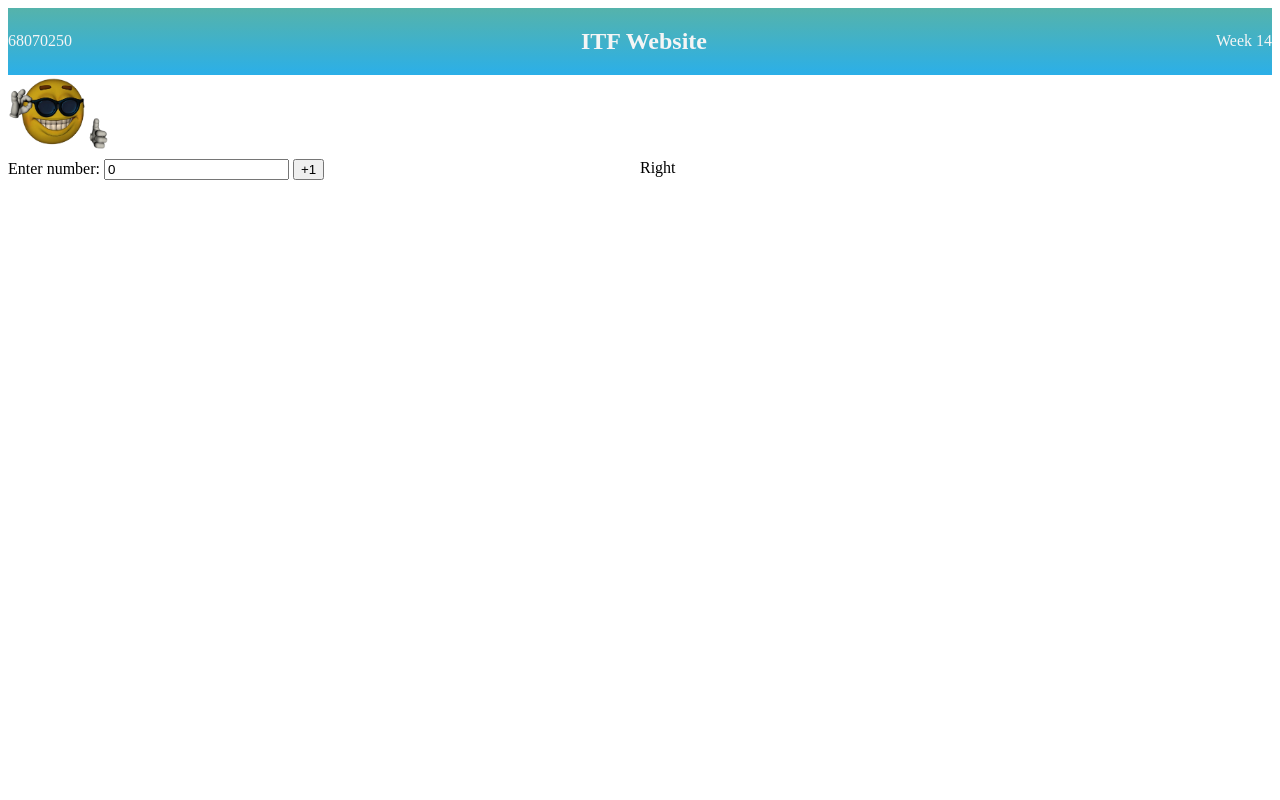
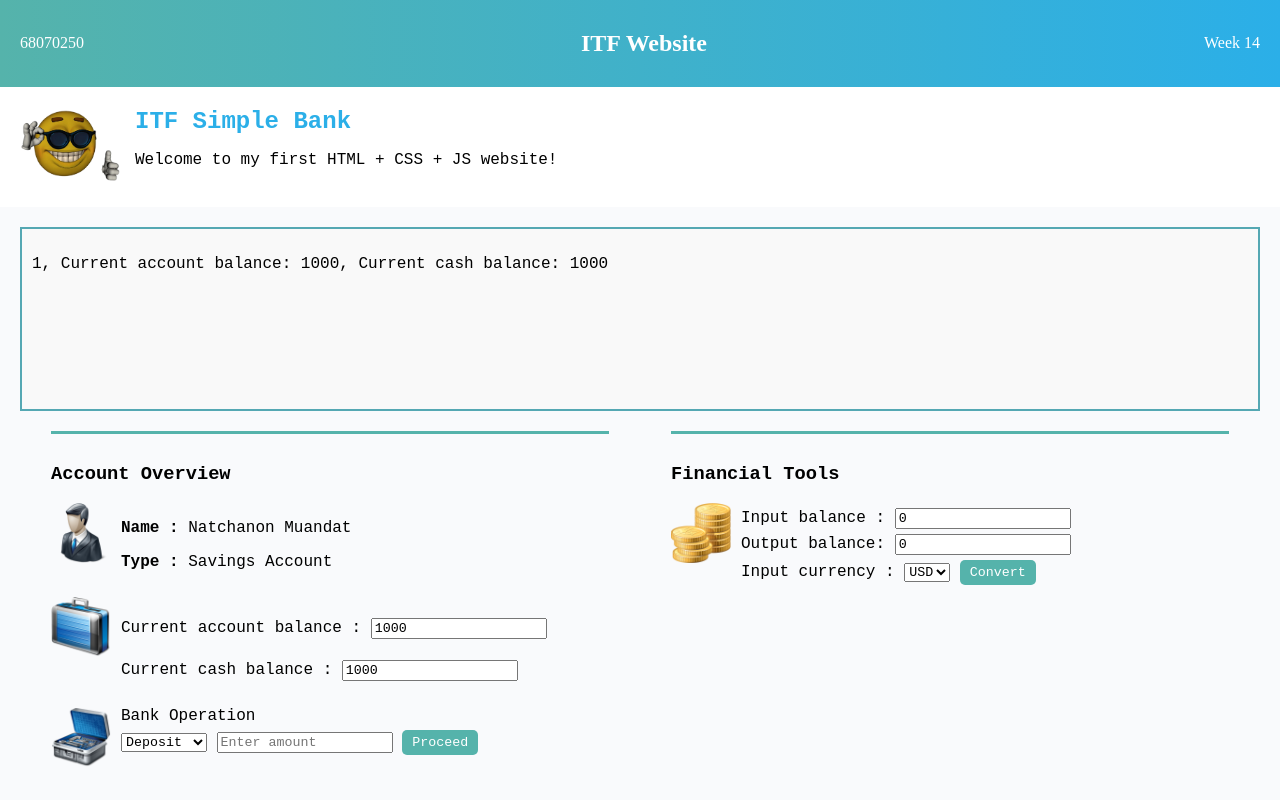
Before and after one commit to ProgramBio/ITF-IT68070250, a plain HTML site: page index.html in a window 1280 px wide. Drawn offline with Linux system fonts and the light colour scheme.

Commit message:
itf html com

```diff
--- a/index.html
+++ b/index.html
@@ -3,8 +3,8 @@
 <head>
     <meta charset="UTF-8">
     <meta name="viewport" content="width=device-width, initial-scale=1.0">
-    <title>Document</title>
-    <link rel = "stylesheet" href = "styles.css">
+    <title>ITF Simple Bank</title>
+    <link rel="stylesheet" href="styles.css">
 </head>
 <body>
     <nav>
@@ -12,16 +12,77 @@
         <h1>ITF Website</h1>
         <p>Week 14</p>
     </nav>
-    <img src = "yeyemoji.png" alt = "thumbemoji" width = "100" height = "80">
-    <div class = "container">
-        <div>
-            Enter number: <input type = "number" id = "my_input" value = 0>
-            <button onclick = "add()"> +1</button>
+
+    <header class="header-flex">
+        <img src="yeyemoji.png" alt="emoji" width="100" height="80">
+        <div class="header-text">
+            <h2>ITF Simple Bank</h2>
+            <p>Welcome to my first HTML + CSS + JS website!</p>
         </div>
-        <div>
-            Right
-        </div>
-    </div>
-    <script src = "script.js"></script>
+    </header>
+
+    <section class="output-box">
+        <p id="log">1, Current account balance: 1000, Current cash balance: 1000</p>
+    </section>
+
+    <main>
+        <section class="account">
+            <h3>Account Overview</h3>
+
+            <div class="info">
+                <img src="freeimage/user.png" alt="user" width="60">
+                <div>
+                    <p><b>Name :</b> Natchanon Muandat </p>
+                    <p><b>Type :</b> Savings Account</p>
+                </div>
+            </div>
+
+            <div class="balance">
+                <img src="freeimage/briefcase.png" alt="balance" width="60">
+                <div>
+                    <p>Current account balance :
+                        <input type="number" id="accountBalance" value="1000">
+                    </p>
+                    <p>Current cash balance :
+                        <input type="number" id="cashBalance" value="1000">
+                    </p>
+                </div>
+            </div>
+
+            <div class="operation">
+                <img src="freeimage/toolbox.png" alt="atm" width="60">
+                <div>
+                    <label for="operation">Bank Operation</label><br>
+                    <select id="operation">
+                        <option value="deposit">Deposit</option>
+                        <option value="withdraw">Withdraw</option>
+                    </select>
+                    <input type="number" id="amount" placeholder="Enter amount">
+                    <button onclick="proceed()">Proceed</button>
+                </div>
+            </div>
+        </section>
+
+        <section class="tools">
+            <h3>Financial Tools</h3>
+            <div class="converter">
+                <img src="freeimage/coins.png" alt="coins" width="60">
+                <div>
+                    <label>Input balance :</label>
+                    <input type="number" id="inputCurrency" value="0"><br>
+                    <label>Output balance:</label>
+                    <input type="number" id="outputCurrency" value="0"><br>
+                    <label>Input currency :</label>
+                    <select id="currencyType">
+                        <option value="USD">USD</option>
+                        <option value="THB">THB</option>
+                    </select>
+                    <button onclick="convertCurrency()">Convert</button>
+                </div>
+            </div>
+        </section>
+    </main>
+
+    <script src="script.js"></script>
 </body>
 </html>
--- a/script.js
+++ b/script.js
@@ -1,5 +1,54 @@
-const myinput = document.getElementById("my_input")
+let accountBalance = 1000;
+let cashBalance = 1000;
+let log_time = 2;
 
-function add() {
-    myinput.value = Number(myinput.value) + 1
+window.onload = () => {
+    const name = getSystemUser();
+    document.getElementById("ownerName").innerHTML = `<b>Name:</b> ${name}`;
+};
+
+function proceed() {
+    const operation = document.getElementById("operation").value;
+    const amount = Number(document.getElementById("amount").value);
+    const logBox = document.getElementById("log");
+
+    if (amount <= 0) {
+        alert("Please enter a valid amount!");
+        return;
+    }
+
+    if (operation === "deposit") {
+        accountBalance += amount;
+    } else if (operation === "withdraw") {
+        if (amount > accountBalance) {
+            alert("Insufficient account balance!");
+            return;
+        }
+        accountBalance -= amount;
+        cashBalance += amount;
+    }
+
+    log_time++;
+
+    document.getElementById("accountBalance").value = accountBalance;
+    document.getElementById("cashBalance").value = cashBalance;
+
+    const newLog = document.createElement("p");
+    newLog.textContent = `${log_time - 1}, ${operation.toUpperCase()} ${amount}, Account balance: ${accountBalance}, Current cash balance: ${cashBalance}`;
+    logBox.appendChild(newLog);
 }
+
+function convertCurrency() {
+    const input = Number(document.getElementById("inputCurrency").value);
+    const type = document.getElementById("currencyType").value;
+    const rate = 32.32;
+    let output = 0;
+
+    if (type === "USD") {
+        output = input * rate; // USD → THB
+    } else {
+        output = input / rate; // THB → USD
+    }
+
+    document.getElementById("outputCurrency").value = output.toFixed(2);
+}
--- a/styles.css
+++ b/styles.css
@@ -1,19 +1,87 @@
+body {
+    font-family: 'Courier New', Courier, monospace;
+    margin: 0;
+    background-color: #f9fafc;
+}
+
 nav {
-    background-image: linear-gradient(to bottom, #55b3ab, rgb(43, 175, 232));
+    font-family: 'Times New Roman', Times, serif;
+    background-image: linear-gradient(to right, #55b3ab, #2bafe8);
     display: flex;
     justify-content: space-between;
     align-items: center;
+    padding: 10px 20px;
+    color: #ffffff;
 }
 
-p,  h1 {
-    color:whitesmoke;
+.header-flex {
+    display: flex;
+    align-items: center;
+    gap: 15px;
+    background-color: #ffffff;
+    padding: 20px;
 }
 
-body {
-
+.header-text h2 {
+    margin: 0;
+    color: #2bafe8;
 }
 
-.container {
-    display: grid;
-    grid-template-columns: 50% 50%;
+.output-box {
+    border: 2px solid #55a8b3;
+    margin: 20px;
+    padding: 10px;
+    height: 160px;
+    background: #f9f9f9;
+    overflow-y: auto;
 }
+
+main {
+    display: flex;
+    justify-content: space-around;
+    margin: 20px;
+}
+
+section.account, section.tools {
+    border-top: 3px solid #55b3ab;
+    padding-top: 10px;
+    width: 45%;
+}
+
+.info, .balance, .operation, .converter, .feedback {
+    display: flex;
+    align-items: flex-start;
+    gap: 10px;
+    margin-top: 10px;
+}
+
+.feedback {
+    flex-direction: column;
+    background-color: #eef7ff;
+    padding: 10px;
+    border-radius: 8px;
+}
+
+textarea {
+    width: 100%;
+    height: 80px;
+    resize: none;
+}
+
+input, select, button {
+    margin-top: 5px;
+    font-family: inherit;
+}
+
+button {
+    background-color: #55b3ab;
+    color: white;
+    border: none;
+    padding: 5px 10px;
+    cursor: pointer;
+    border-radius: 5px;
+}
+
+button:hover {
+    background-color: #125150;
+}
```
Also changed, not shown: freeimage/banknote.png (added), freeimage/barchart.png (added), freeimage/briefcase.png (added), freeimage/calculator.png (added), freeimage/cash_register.png (added), freeimage/coins.png (added), freeimage/credit_card.png (added), freeimage/disk.png (added), freeimage/gold.png (added), freeimage/graph.png (added), freeimage/invoice.png (added), freeimage/linechart.png (added), freeimage/piechart.png (added), freeimage/printer.png (added), 3 more files.
